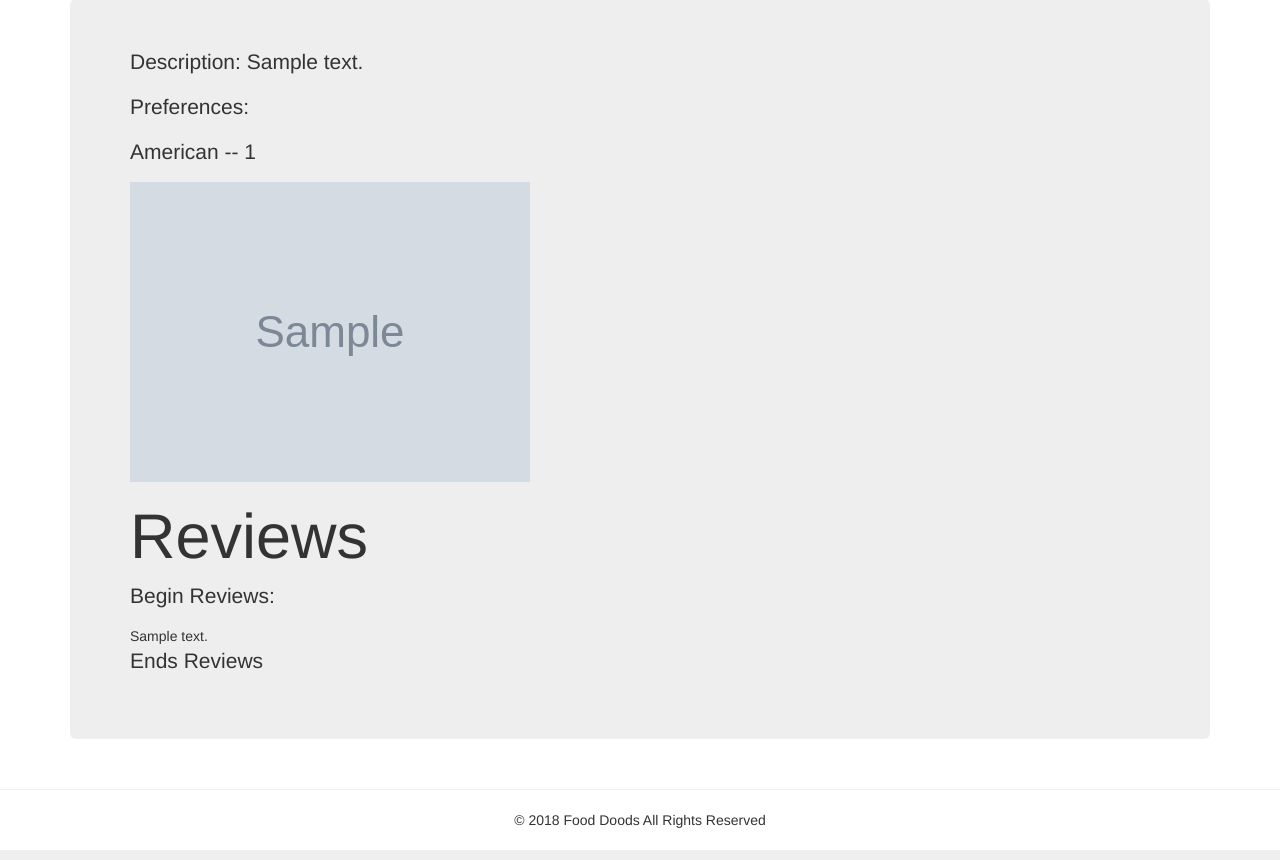
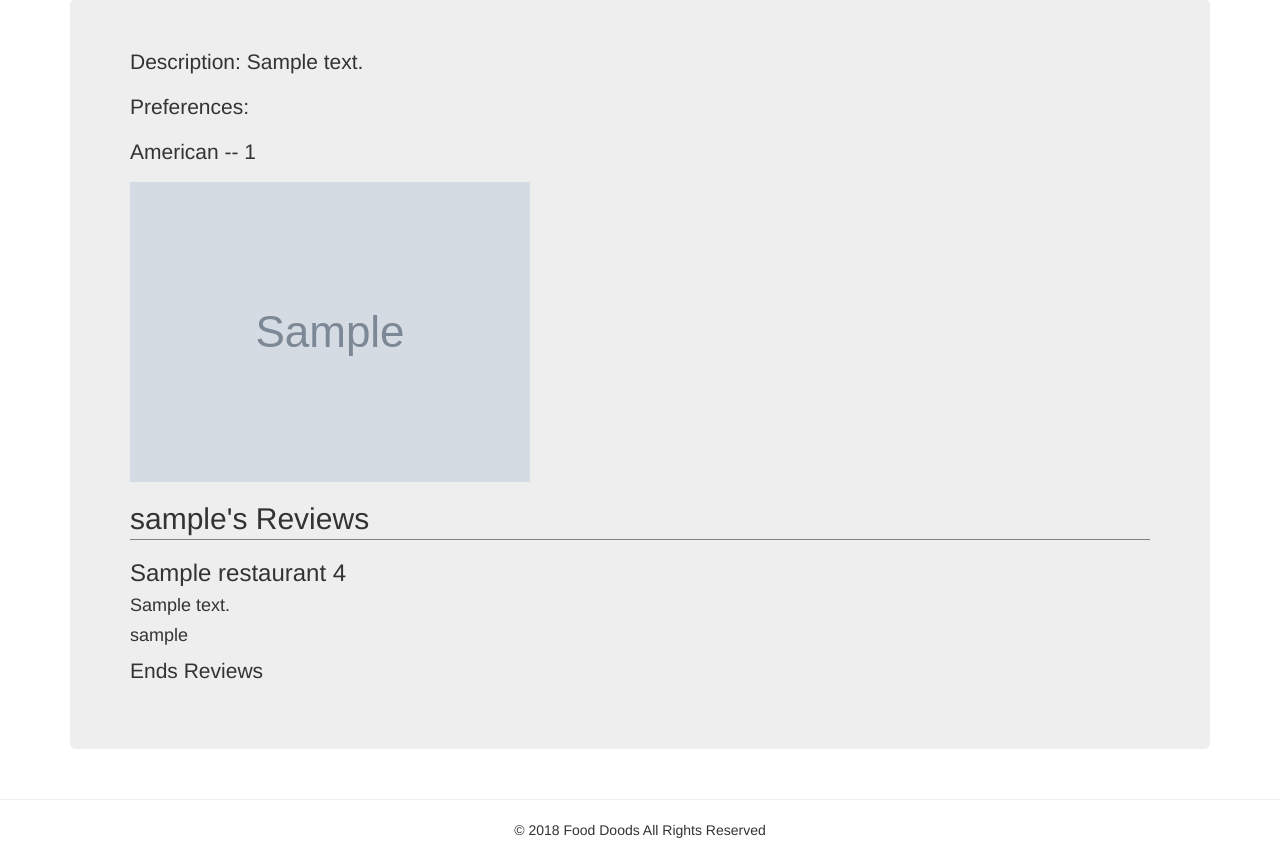
Before and after one commit to aduncan12/project-02, a Django app: page /userprofile in a window 1280 px wide. Shown: the part 101-961 px from the top of the page. Run offline with Django 3.2, Linux system fonts and the light colour scheme; a user stored in the database is signed in; data comes from the database, SQL or seed files in the repository; tables that the repository leaves empty hold one stand-in row (values such as "Sample post"); grey boxes marked "Sample" are stand-in pictures; some libraries are stand-ins or nearby versions.

Commit message:
sorta got user reviews to show up in profile

```diff
--- a/foodie/models.py
+++ b/foodie/models.py
@@ -36,4 +36,4 @@ class Review(models.Model):
     rating = models.PositiveSmallIntegerField()
 
     def __str__(self):
-        return f'{self.restaurant} {self.content}'
+        return f'{self.restaurant} {self.rating} {self.content} {self.user}'
--- a/foodie/templates/foodie/userprofile.html
+++ b/foodie/templates/foodie/userprofile.html
@@ -11,10 +11,15 @@
     {% endfor %}
     <!-- image src only need this project path, os.path is done in settings.py and urls.py -->
     <img src="{{ user.userprofile.profile_pic.url }}">
-    <h1>Reviews</h1>
+    <h2> {{ user }}'s Reviews</h2>
       <div id="user_reviews">
-        <p> Begin Reviews: </p>
-          {{user_reviews.content}}
+          {% for review in user_reviews %}
+            <h3>{{review.restaurant}} {{review.rating}}</h3>
+            <h4>{{review.content}}</h4>
+            <h4>{{review.user}}</h4>
+          {% endfor %}
+
+
         <p> Ends Reviews</p>
       </div>
   </div>
--- a/foodie/views.py
+++ b/foodie/views.py
@@ -46,10 +46,9 @@ def register(request):
 def userprofile(request):
     user = User.objects.get(id=request.user.id)
     userprofile , created = UserProfile.objects.get_or_create(user=user)
-    print(request.user.id)
-    user_reviews = Review.objects.get(id=request.user.id)
+    user_reviews = Review.objects.all()
     print("REVIEW:")
-    print(user_reviews.content)
+    print(user_reviews)
     return render(request, 'foodie/userprofile.html', {'userprofile': userprofile, 'user_reviews': user_reviews})
 
 @login_required
@@ -111,7 +110,7 @@ def review_view(request, pk):
     review = Review.objects.get(id=pk)
     return render(request, 'foodie/review_view.html', {'review': review})
 
-def user_reviews(request):
-    user_review = Review.objects.get(id=request.user.id)
-    print(user_review)
-    return render(request, 'foodie/userprofile.html', {'user_review': user_review})
+# def user_reviews(request):
+#     user_review = Review.objects.get(id=request.user.id)
+#     print(user_review)
+#     return render(request, 'foodie/userprofile.html', {'user_review': user_review})
```
